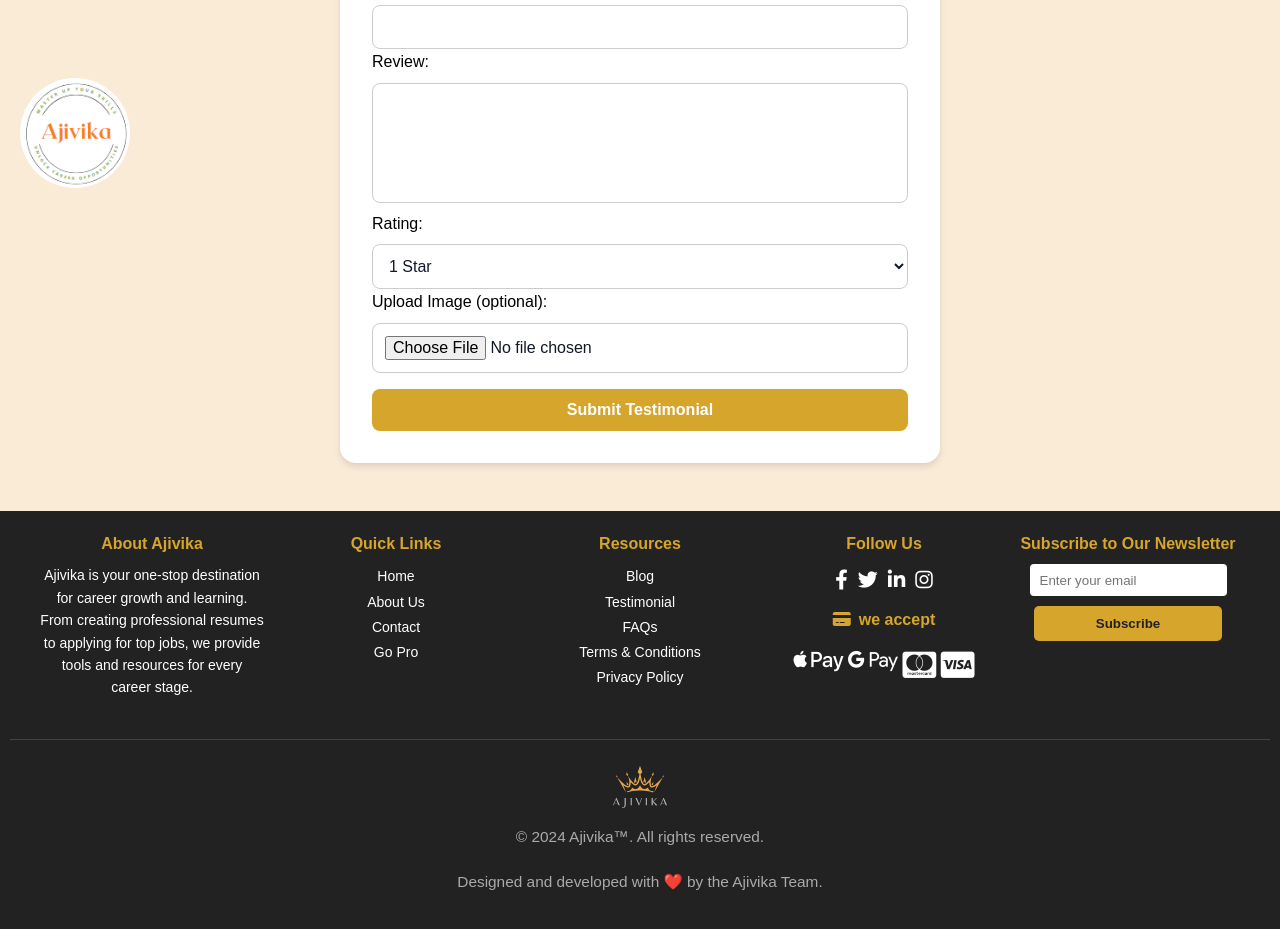
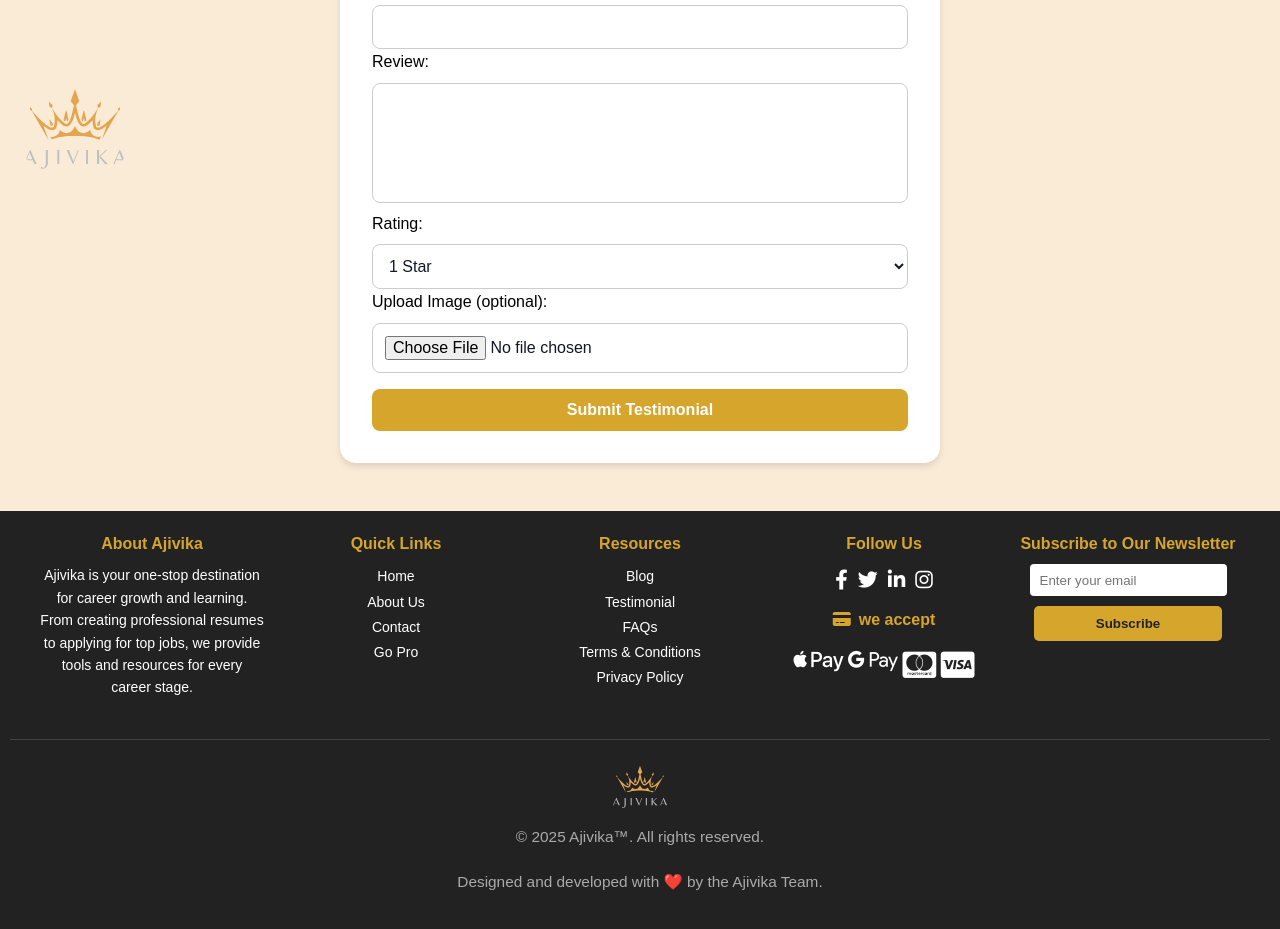
Before and after one commit to rupeshv2121/SCD-Profile-Score-SWOC, a website: page testimonial.html in a window 1280 px wide. Shown: the part 589-1518 px from the top of the page. Drawn offline with nearby package versions, Linux system fonts and the light colour scheme; no server answers.

Commit message:
Update testimonial.html

```diff
--- a/testimonial.html
+++ b/testimonial.html
@@ -534,7 +534,7 @@
         <div class="imf">
           <img src="./AJIVIKA2.svg" alt="" height="58px">
           <div style="text-align: center; font-size: 14px; color: #aaa">
-            <p>&copy; 2024 Ajivika™. All rights reserved.</p>
+            <p>&copy; 2025 Ajivika™. All rights reserved.</p>
             <p>Designed and developed with ❤️ by the Ajivika Team.</p>
           </div>
         </div>
@@ -543,7 +543,7 @@
 
       <!-- Floating Image Button -->
       <button class="image-button">
-        <img src="./image.png" alt="Image Button" class="image-icon" />
+        <img src="./AJIVIKA2.svg" alt="Image Button" class="image-icon" />
       </button>
 
       <script
```
